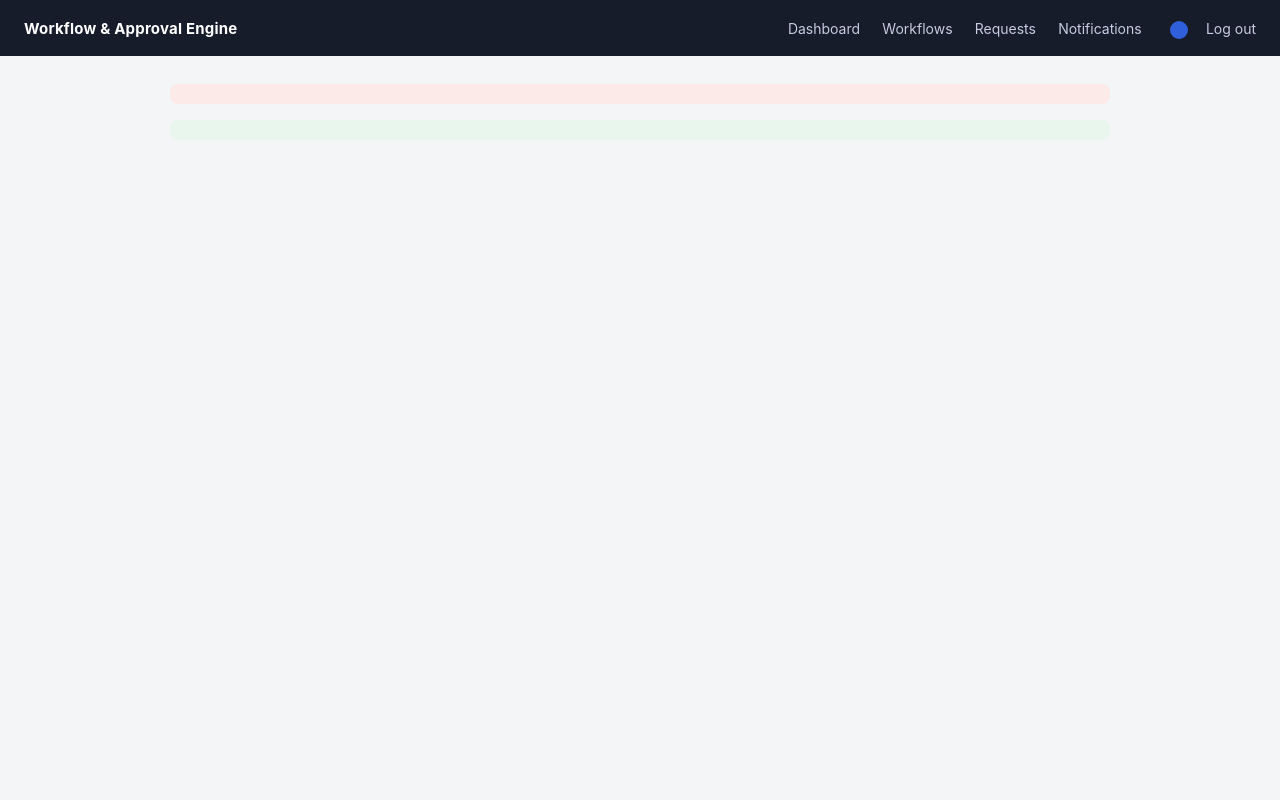
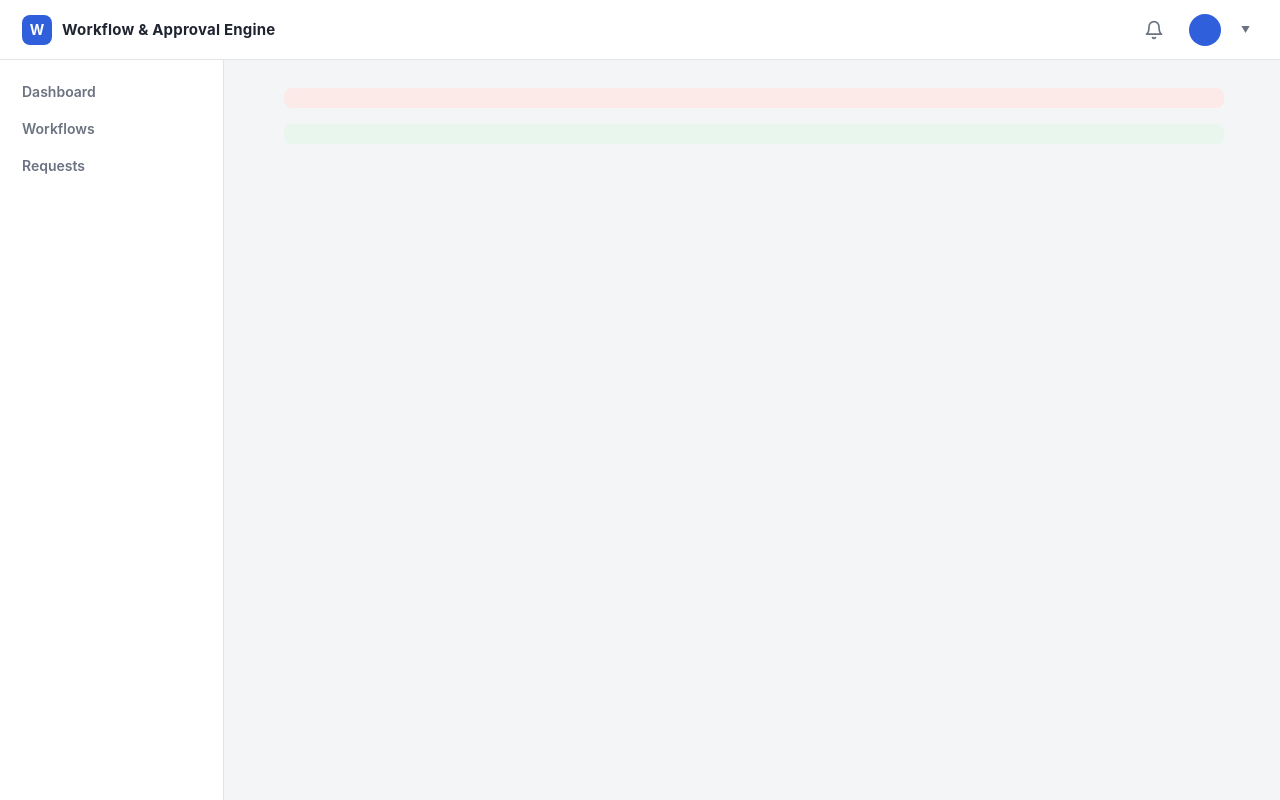
Before and after one commit to Bonheur2/Workflow-Approval-Engine, a PHP site: template frontend/templates/footer.php in a window 1280 px wide. Run offline with PHP 8.4, Linux system fonts and the light colour scheme; the template is opened without the code that fills it, so the values that code supplies are empty.

Commit message:
updating sidebar and headder

```diff
--- a/frontend/public/style.css
+++ b/frontend/public/style.css
@@ -26,42 +26,195 @@ body {
 }
 
 .topbar {
-  background: #171c2b;
-  color: #fff;
-  padding: 0 24px;
+  position: fixed;
+  top: 0;
+  left: 0;
+  right: 0;
+  height: 60px;
+  background: #fff;
+  border-bottom: 1px solid var(--border);
   display: flex;
   align-items: center;
   justify-content: space-between;
-  height: 56px;
+  padding: 0 22px;
+  z-index: 30;
+}
+.topbar-left { display: flex; align-items: center; gap: 10px; }
+.topbar-right { display: flex; align-items: center; gap: 8px; }
+
+.brand-mark {
+  flex-shrink: 0;
+  width: 30px;
+  height: 30px;
+  border-radius: 8px;
+  background: var(--primary);
+  color: #fff;
+  display: flex;
+  align-items: center;
+  justify-content: center;
+  font-weight: 700;
+  font-size: 14px;
+}
+.brand-text {
+  font-weight: 700;
+  font-size: 15px;
+  color: var(--text);
+  letter-spacing: 0.2px;
 }
 
-.topbar .brand { font-weight: 700; letter-spacing: 0.2px; }
-.topbar nav a {
-  color: #c7cbe0;
+.notif-bell {
+  position: relative;
+  display: inline-flex;
+  align-items: center;
+  justify-content: center;
+  width: 38px;
+  height: 38px;
+  border-radius: 8px;
+  color: var(--muted);
   text-decoration: none;
-  margin-left: 18px;
+}
+.notif-bell svg { width: 20px; height: 20px; }
+.notif-bell:hover, .notif-bell.active { background: var(--bg); color: var(--text); }
+.notif-badge {
+  position: absolute;
+  top: 4px;
+  right: 4px;
+  background: var(--danger);
+  color: #fff;
+  font-size: 10px;
+  font-weight: 700;
+  line-height: 1;
+  padding: 2px 5px;
+  border-radius: 999px;
+  min-width: 16px;
+  text-align: center;
+}
+
+.sidebar {
+  position: fixed;
+  top: 60px;
+  left: 0;
+  bottom: 0;
+  width: 224px;
+  background: #fff;
+  border-right: 1px solid var(--border);
+  color: var(--text);
+  display: flex;
+  flex-direction: column;
+  z-index: 20;
+}
+
+.sidebar-nav {
+  flex: 1;
+  overflow-y: auto;
+  padding: 14px 10px;
+  display: flex;
+  flex-direction: column;
+  gap: 2px;
+}
+.sidebar-nav a {
+  display: flex;
+  align-items: center;
+  gap: 9px;
+  color: var(--muted);
+  text-decoration: none;
   font-size: 14px;
+  font-weight: 600;
+  padding: 9px 12px;
+  border-radius: 6px;
 }
-.topbar nav a:hover, .topbar nav a.active { color: #fff; }
-.topbar .user-chip {
-  font-size: 13px;
-  color: #9aa1c4;
-  margin-left: 18px;
+.sidebar-nav a:hover { background: var(--bg); color: var(--text); }
+.sidebar-nav a.active { background: #eaf0fd; color: var(--primary); font-weight: 600; }
+
+.user-menu { position: relative; }
+.user-menu summary { list-style: none; cursor: pointer; }
+.user-menu summary::-webkit-details-marker { display: none; }
+.user-trigger {
+  display: flex;
+  align-items: center;
+  gap: 10px;
+  padding: 6px 8px;
+  border-radius: 8px;
 }
-.topbar .role-badge {
-  background: #2f5fda;
+.user-trigger:hover { background: var(--bg); }
+.user-avatar {
+  flex-shrink: 0;
+  width: 32px;
+  height: 32px;
+  border-radius: 50%;
+  background: var(--primary);
   color: #fff;
-  border-radius: 999px;
-  padding: 2px 9px;
+  display: flex;
+  align-items: center;
+  justify-content: center;
+  font-weight: 700;
+  font-size: 13.5px;
+}
+.user-meta { min-width: 0; }
+.user-name {
+  display: block;
+  font-size: 13.5px;
+  font-weight: 600;
+  color: var(--text);
+  white-space: nowrap;
+  overflow: hidden;
+  text-overflow: ellipsis;
+  max-width: 140px;
+}
+.user-role {
+  display: block;
   font-size: 11px;
+  color: var(--muted);
   text-transform: uppercase;
-  margin-left: 6px;
+  letter-spacing: 0.3px;
 }
+.user-chevron { color: var(--muted); font-size: 9px; }
+.user-menu[open] .user-chevron { transform: rotate(180deg); }
+
+.user-dropdown {
+  position: absolute;
+  top: calc(100% + 8px);
+  right: 0;
+  width: 160px;
+  background: #fff;
+  border: 1px solid var(--border);
+  border-radius: 8px;
+  box-shadow: 0 10px 28px rgba(0, 0, 0, 0.16);
+  overflow: hidden;
+}
+.user-dropdown a {
+  display: block;
+  padding: 10px 14px;
+  font-size: 13.5px;
+  font-weight: 600;
+  color: var(--danger);
+  text-decoration: none;
+}
+.user-dropdown a:hover { background: var(--danger-bg); }
 
 .container {
   max-width: 980px;
   margin: 28px auto;
   padding: 0 20px;
+}
+.container.with-sidebar {
+  margin: 88px 20px 28px 264px;
+}
+
+@media (max-width: 760px) {
+  .topbar-left .brand-text { display: none; }
+  .user-meta { display: none; }
+  .sidebar {
+    position: static;
+    top: 0;
+    width: 100%;
+    height: auto;
+    flex-direction: row;
+    flex-wrap: wrap;
+    align-items: center;
+  }
+  .sidebar-nav { flex-direction: row; flex-wrap: wrap; overflow: visible; }
+  .container.with-sidebar { margin: 76px auto 28px; }
 }
 
 .card {
--- a/frontend/templates/footer.php
+++ b/frontend/templates/footer.php
@@ -1,4 +1,13 @@
 
 </div>
+<script>
+document.addEventListener('click', function (event) {
+  document.querySelectorAll('details.user-menu[open]').forEach(function (menu) {
+    if (!menu.contains(event.target)) {
+      menu.removeAttribute('open');
+    }
+  });
+});
+</script>
 </body>
 </html>
--- a/frontend/templates/header.php
+++ b/frontend/templates/header.php
@@ -2,6 +2,10 @@
 /** @var string $pageTitle */
 $user = current_user();
 $flash = take_flash();
+$currentPage = basename($_SERVER['PHP_SELF']);
+$navActive = fn (string $file): string => $currentPage === $file ? 'active' : '';
+$userInitial = $user ? strtoupper(substr(trim($user['name']), 0, 1)) : '?';
+$unreadCount = $user ? count(api_get('notifications?unread=1', current_token())['data']['data'] ?? []) : 0;
 ?>
 <!DOCTYPE html>
 <html lang="en">
@@ -12,26 +16,47 @@ $flash = take_flash();
 <link rel="stylesheet" href="style.css">
 </head>
 <body>
-<div class="topbar">
-  <div class="brand">Workflow &amp; Approval Engine</div>
-  <?php if ($user): ?>
-  <nav>
-    <a href="index.php" class="<?= (basename($_SERVER['PHP_SELF']) === 'index.php') ? 'active' : '' ?>">Dashboard</a>
-    <a href="workflows.php">Workflows</a>
-    <a href="requests.php">Requests</a>
+<?php if ($user): ?>
+<header class="topbar">
+  <div class="topbar-left">
+    <span class="brand-mark">W</span>
+    <span class="brand-text">Workflow &amp; Approval Engine</span>
+  </div>
+  <div class="topbar-right">
+    <a href="notifications.php" class="notif-bell <?= $navActive('notifications.php') ?>" title="Notifications" aria-label="Notifications">
+      <svg viewBox="0 0 24 24" fill="none" stroke="currentColor" stroke-width="2" stroke-linecap="round" stroke-linejoin="round"><path d="M18 8a6 6 0 0 0-12 0c0 7-3 9-3 9h18s-3-2-3-9"/><path d="M13.73 21a2 2 0 0 1-3.46 0"/></svg>
+      <?php if ($unreadCount > 0): ?><span class="notif-badge"><?= $unreadCount > 99 ? '99+' : $unreadCount ?></span><?php endif; ?>
+    </a>
+    <details class="user-menu">
+      <summary class="user-trigger">
+        <span class="user-avatar"><?= e($userInitial) ?></span>
+        <span class="user-meta">
+          <span class="user-name"><?= e($user['name']) ?></span>
+          <span class="user-role"><?= e($user['role']) ?></span>
+        </span>
+        <span class="user-chevron">&#9660;</span>
+      </summary>
+      <div class="user-dropdown">
+        <a href="logout.php">Log out</a>
+      </div>
+    </details>
+  </div>
+</header>
+<aside class="sidebar">
+  <nav class="sidebar-nav">
+    <a href="index.php" class="<?= $navActive('index.php') ?>">Dashboard</a>
+    <a href="workflows.php" class="<?= $navActive('workflows.php') ?>">Workflows</a>
+    <a href="requests.php" class="<?= $navActive('requests.php') ?>">Requests</a>
     <?php if (has_role('approver', 'admin')): ?>
-      <a href="approvals.php">My Approvals</a>
-      <a href="delegations.php">Delegation</a>
+      <a href="approvals.php" class="<?= $navActive('approvals.php') ?>">My Approvals</a>
+      <a href="delegations.php" class="<?= $navActive('delegations.php') ?>">Delegation</a>
     <?php endif; ?>
     <?php if (has_role('admin')): ?>
-      <a href="users.php">Users</a>
+      <a href="users.php" class="<?= $navActive('users.php') ?>">Users</a>
     <?php endif; ?>
-    <a href="notifications.php">Notifications</a>
-    <span class="user-chip"><?= e($user['name']) ?><span class="role-badge"><?= e($user['role']) ?></span></span>
-    <a href="logout.php">Log out</a>
   </nav>
-  <?php endif; ?>
-</div>
-<div class="container">
+</aside>
+<?php endif; ?>
+<div class="container<?= $user ? ' with-sidebar' : '' ?>">
   <?php if ($flash['error']): ?><div class="alert alert-error"><?= e($flash['error']) ?></div><?php endif; ?>
   <?php if ($flash['success']): ?><div class="alert alert-success"><?= e($flash['success']) ?></div><?php endif; ?>
```
